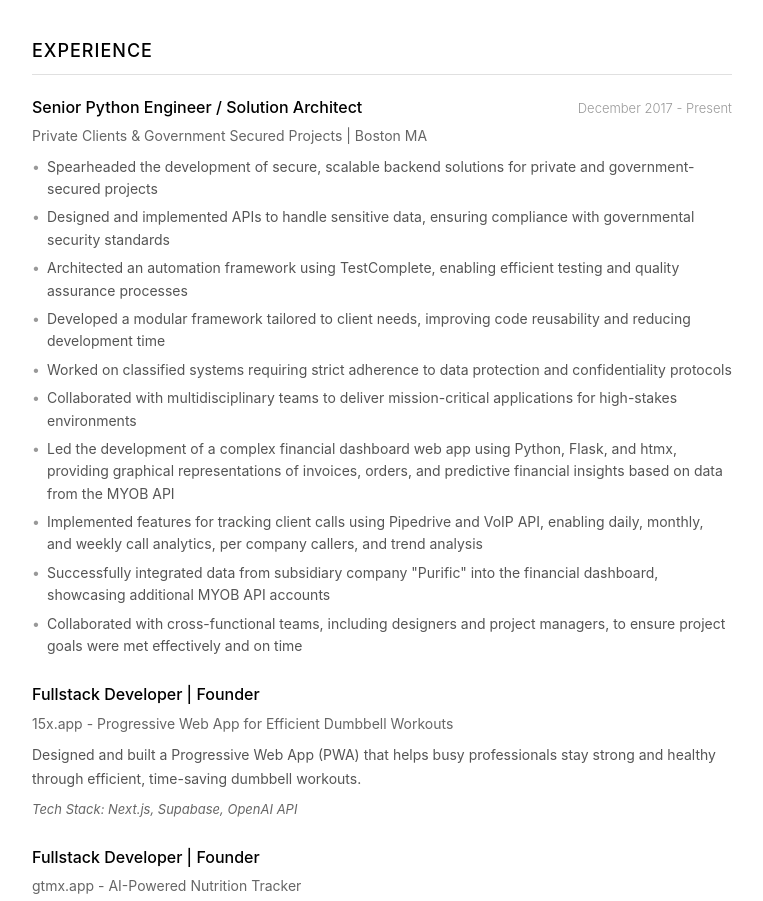
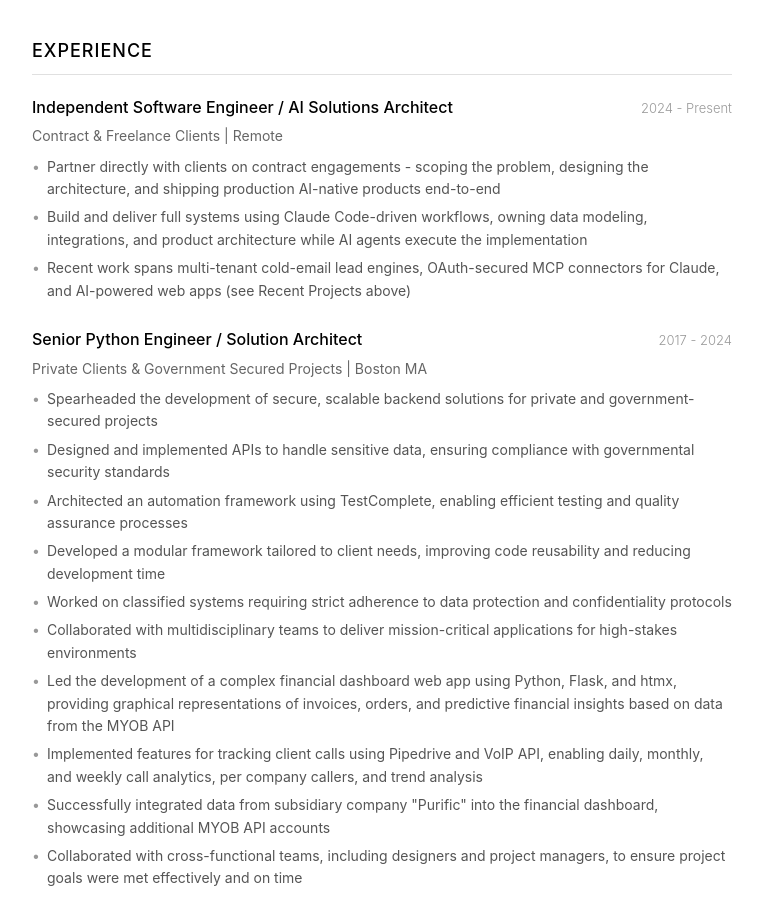
Before and after one commit to jerome2525/resumeapp, a website: page index.html in a window 1280 px wide. Shown: the part 4369-5270 px from the top of the page, without its empty margins (258-1021 px from the left). Drawn offline with Linux system fonts and the light colour scheme.

Commit message:
Add new experience entry for Independent Software Engineer / AI Solutions Architect, detailing contract work and recent projects. Update date range for Senior Python Engineer role to reflect current tenure.

```diff
--- a/index.html
+++ b/index.html
@@ -357,8 +357,21 @@
 
             <div class="item">
                 <div class="item-header">
+                    <div class="item-title">Independent Software Engineer / AI Solutions Architect</div>
+                    <div class="item-date">2024 - Present</div>
+                </div>
+                <div class="item-subtitle">Contract & Freelance Clients | Remote</div>
+                <ul>
+                    <li>Partner directly with clients on contract engagements - scoping the problem, designing the architecture, and shipping production AI-native products end-to-end</li>
+                    <li>Build and deliver full systems using Claude Code-driven workflows, owning data modeling, integrations, and product architecture while AI agents execute the implementation</li>
+                    <li>Recent work spans multi-tenant cold-email lead engines, OAuth-secured MCP connectors for Claude, and AI-powered web apps (see Recent Projects above)</li>
+                </ul>
+            </div>
+
+            <div class="item">
+                <div class="item-header">
                     <div class="item-title">Senior Python Engineer / Solution Architect</div>
-                    <div class="item-date">December 2017 - Present</div>
+                    <div class="item-date">2017 - 2024</div>
                 </div>
                 <div class="item-subtitle">Private Clients & Government Secured Projects | Boston MA</div>
                 <ul>
```
